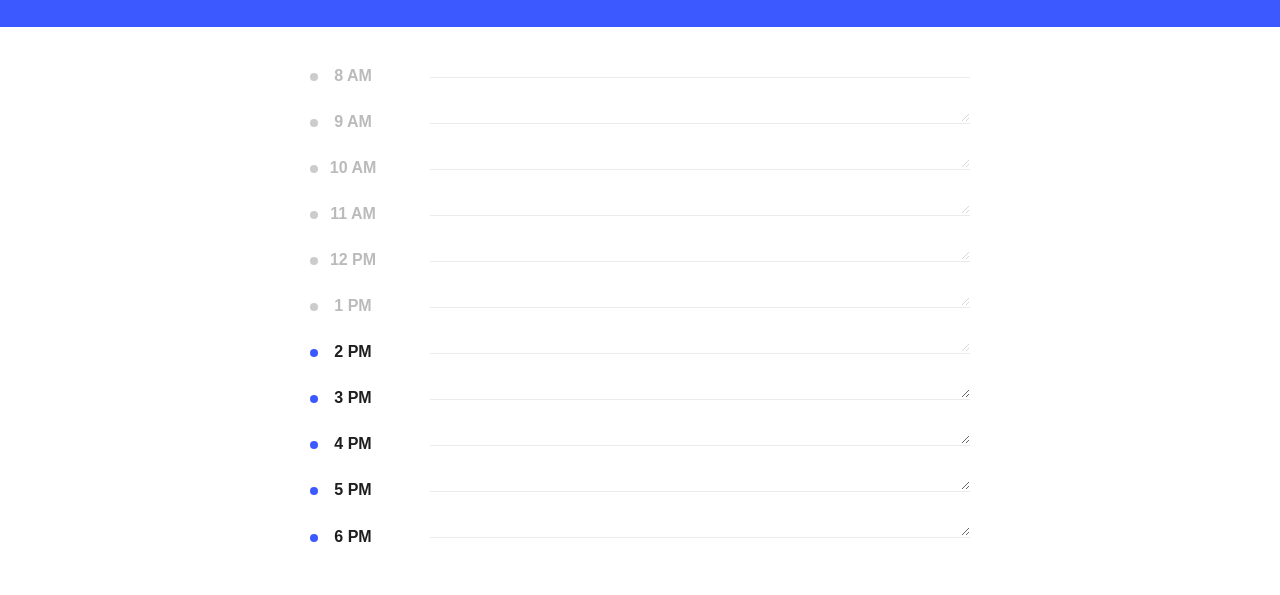
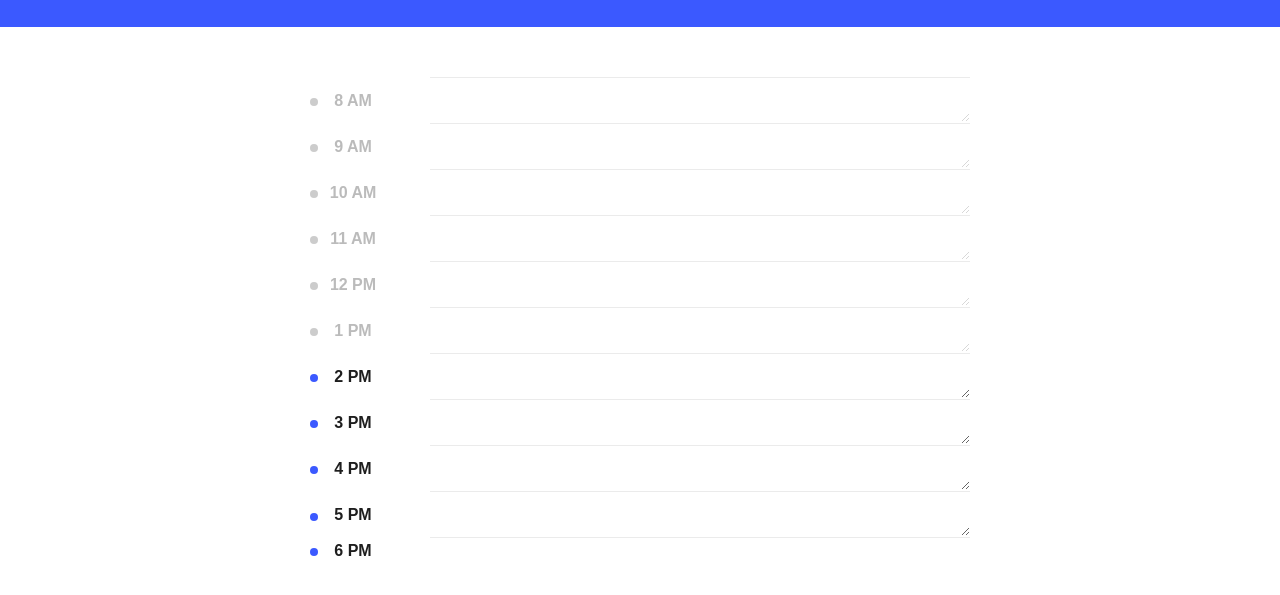
Before and after one commit to larguar/daily-calendar, a plain HTML site: page index.html in a window 1280 px wide. Shown: the part 193-788 px from the top of the page. Drawn offline with nearby package versions, Linux system fonts and the light colour scheme; a web font is replaced by a local one.

Commit message:
Fixed time styling

```diff
--- a/css/style.css
+++ b/css/style.css
@@ -69,8 +69,8 @@ h1 span {
 .hour-block.current .hour, .hour-block.future .hour {
 	color: #1e1e1e;
 }
-.time {
-    margin-top: -14px;
+.hour-block.row {
+    align-items: center;
 }
 .hour-block .circle {
     height: 8px;
```
